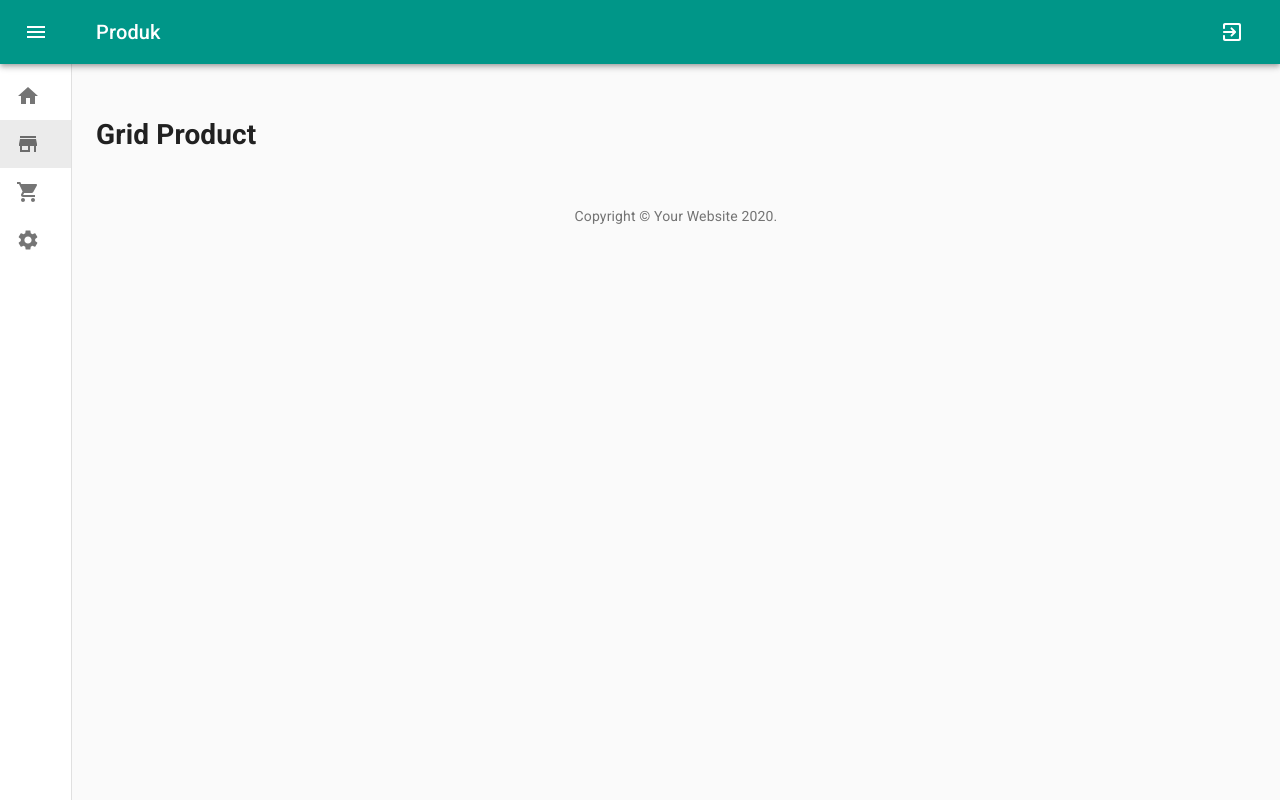
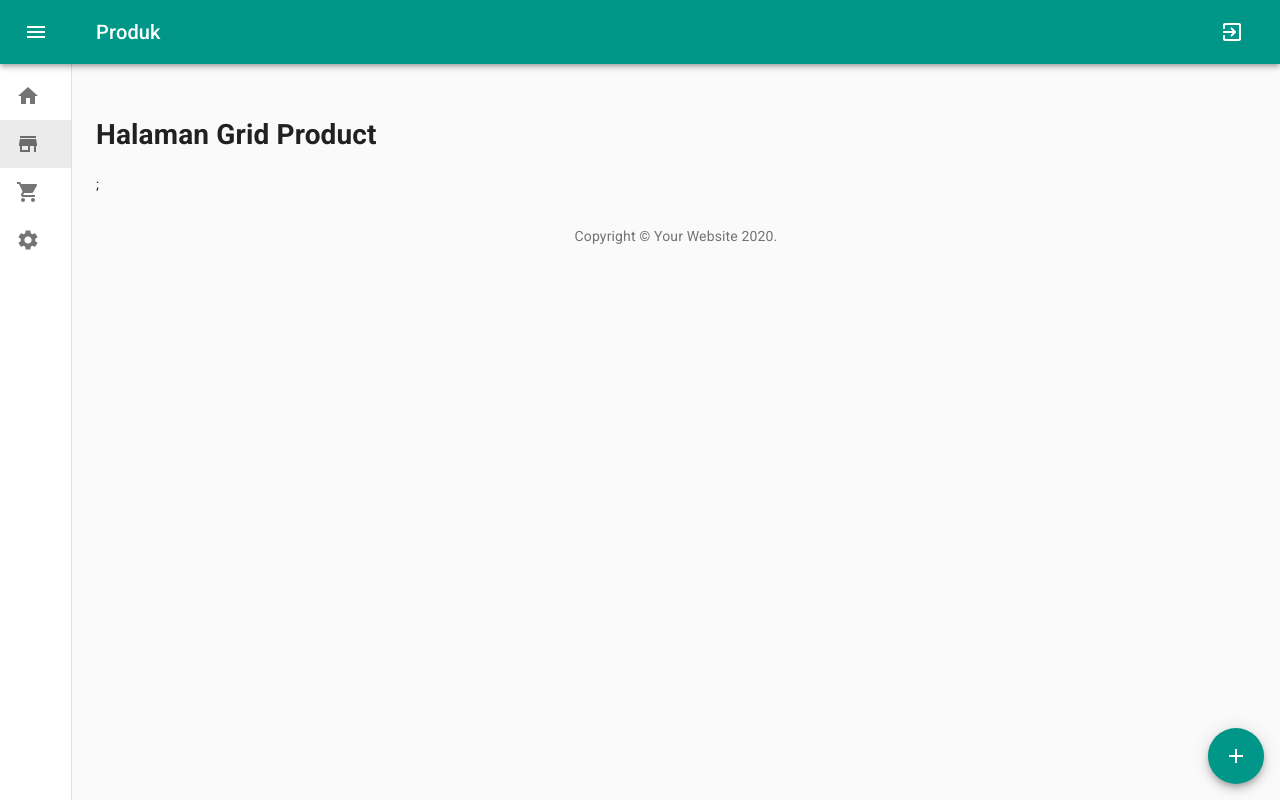
Before and after one commit to roniardev/aplikasi-penjualan, a React (Create React App) app: page /product in a window 1280 px wide. Built offline with nearby package versions, Linux system fonts and the light colour scheme; no server answers; sample sign-in values are in the browser's storage.

Commit message:
menambah fitur halaman grid

```diff
--- a/src/pages/private/product/grid.js
+++ b/src/pages/private/product/grid.js
@@ -1,7 +1,35 @@
-import React from 'react';
+import React, { useState } from "react";
+//material-ui
+import Fab from "@material-ui/core/Fab";
+import AddIcon from "@material-ui/icons/Add";
+//useStyles
+import useStyles from "./styles/grid";
+//page component
+import AddDialog from "./add";
 
 function GridProduct() {
-    return <h1>Grid Product</h1>
+  const [openAddDialog, setOpenAddDialog] = useState(false);
+  const classes = useStyles();
+  return (
+    <>
+      <h1>Halaman Grid Product</h1>;
+      <Fab
+        className={classes.fab}
+        color="primary"
+        onClick={e => {
+          setOpenAddDialog(true);
+        }}
+      >
+        <AddIcon />
+      </Fab>
+      <AddDialog
+        open={openAddDialog}
+        handleClose={() => {
+          setOpenAddDialog(false);
+        }}
+      />
+    </>
+  );
 }
 
 export default GridProduct;
```
